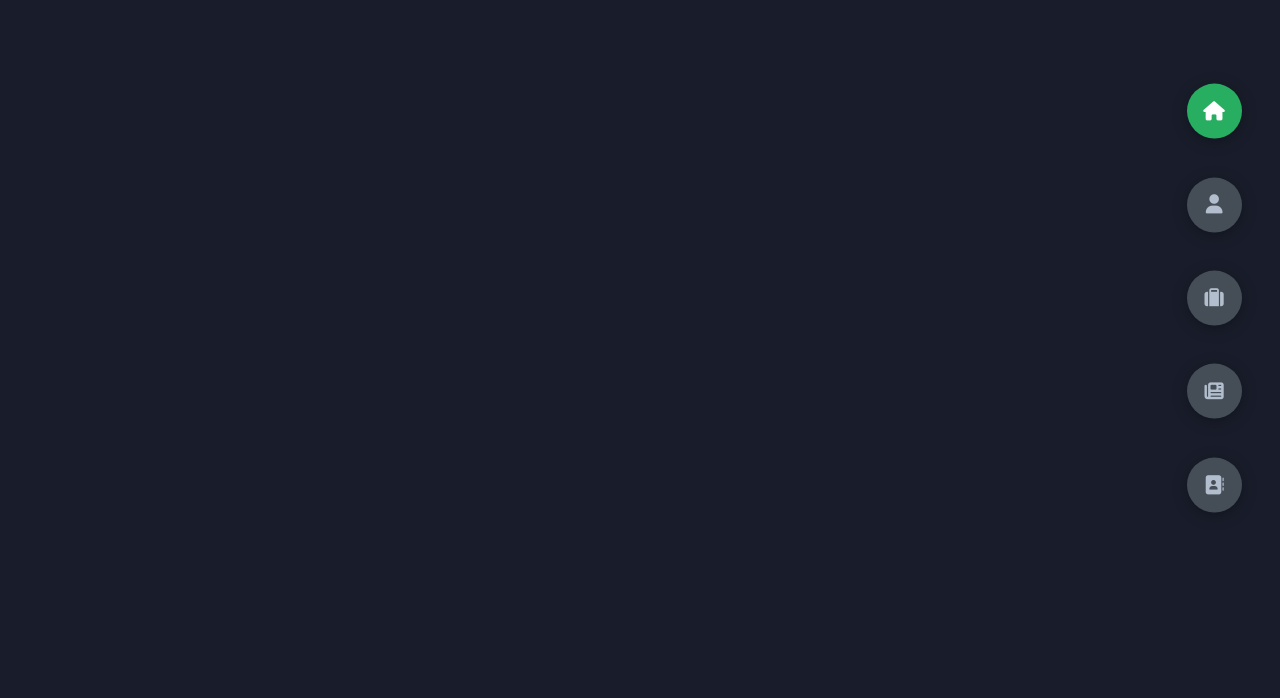
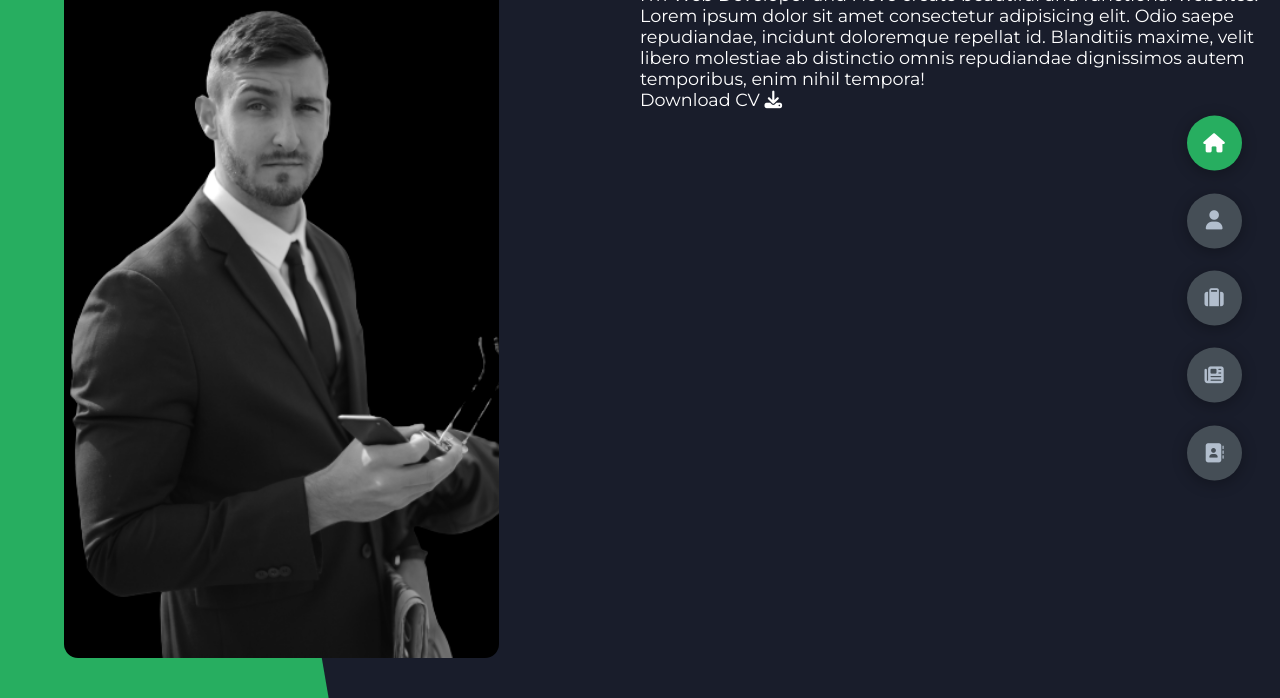
Before and after one commit to MiUlon/portfolio-website-1.3, a plain HTML site: page index.html in a window 1280 px wide. Shown: the part 102-800 px from the top of the page. Drawn offline with Linux system fonts and the light colour scheme.

Commit message:
implemented right side of header

```diff
--- a/index.html
+++ b/index.html
@@ -8,12 +8,39 @@
     <link rel="preconnect" href="https://fonts.googleapis.com">
     <link rel="preconnect" href="https://fonts.gstatic.com" crossorigin>
     <link href="https://fonts.googleapis.com/css2?family=Montserrat&display=swap" rel="stylesheet">
-    <link rel="stylesheet" href="https://cdnjs.cloudflare.com/ajax/libs/font-awesome/6.5.1/css/all.min.css" integrity="sha512-DTOQO9RWCH3ppGqcWaEA1BIZOC6xxalwEsw9c2QQeAIftl+Vegovlnee1c9QX4TctnWMn13TZye+giMm8e2LwA==" crossorigin="anonymous" referrerpolicy="no-referrer" />
+    <link rel="stylesheet" href="https://cdnjs.cloudflare.com/ajax/libs/font-awesome/6.5.1/css/all.min.css"
+        integrity="sha512-DTOQO9RWCH3ppGqcWaEA1BIZOC6xxalwEsw9c2QQeAIftl+Vegovlnee1c9QX4TctnWMn13TZye+giMm8e2LwA=="
+        crossorigin="anonymous" referrerpolicy="no-referrer" />
     <title>Portfolio</title>
 </head>
 
 <body class="main-content">
-    <header class="header section sec1 active" id="home"></header>
+    <header class="header section sec1 active" id="home">
+        <div class="header-content">
+            <div class="left-header">
+                <div class="h-shape"></div>
+                <div class="image">
+                    <img src="img/hero.png" alt="hero">
+                </div>
+            </div>
+            <div class="right-header">
+                <h1 class="name">
+                    Hi, I'm <span>Vardais Pavardis</span>.
+                    I'm Web Developer.
+                </h1>
+                <p>
+                    I'm Web Developer and I love create beautiful and functional websites.
+                    Lorem ipsum dolor sit amet consectetur adipisicing elit. Odio saepe repudiandae, incidunt
+                    doloremque repellat id. Blanditiis maxime, velit libero molestiae ab distinctio omnis
+                    repudiandae dignissimos autem temporibus, enim nihil tempora!
+                </p>
+                <a href="" class="main-btn">
+                    <span class="btn-text">Download CV</span>
+                    <span class="btn-icon"><i class="fas fa-download"></i></span>
+                </a>
+            </div>
+        </div>
+    </header>
 
     <main>
         <section class="section sec2 about" id="about"></section>
--- a/styles/styles.scss
+++ b/styles/styles.scss
@@ -32,13 +32,13 @@ body {
 a {
     display: inline-block;
     text-decoration: none;
-    background-color: inherit;
+    color: inherit;
     font-family: inherit;
 }
 
 header {
     height: 100vh;
-    color: car(--color-white);
+    color: var(--color-white);
     overflow: hidden;
 }
 
@@ -54,7 +54,7 @@ section {
 .section {
     transform: translateY(-100%) scale(0);
     transition: all .4s ease-in-out;
-    color: var(--color-primary);
+    background-color: var(--color-primary);
 }
 
 .sec1 {
@@ -80,6 +80,19 @@ section {
 .sec5 {
     display: none;
     transform: translateY(0) scale(1);
+}
+
+.active {
+    display: block;
+    animation: scaleAnim 1s ease-in-out;
+    @keyframes scaleAnim {
+        0% {
+            transform: translateY(-100%) scaleY(0);
+        }
+        100% {
+            transform: translateY(0%) scaleY(1);
+        }
+    }
 }
 
 .controls {
@@ -112,7 +125,7 @@ section {
         display: flex;
         justify-content: center;
         align-items: center;
-        margin: 1.2rem 0;
+        margin: .7rem 0;
         box-shadow: var(--box-shadow-1);
 
 
@@ -123,3 +136,48 @@ section {
        }
     }
 }
+
+.header-content {
+    display: grid;
+    grid-template-columns: repeat(2, 1fr);
+    min-height: 100vh;
+
+    .left-header {
+        display: flex;
+        align-items: center;
+        position: relative;
+
+        .h-shape {
+            transition: all .4s ease-in-out;
+            width: 65%;
+            height: 100%;
+            background-color: var(--color-secondary);
+            position: absolute;
+            left: 0;
+            top: 0;
+            z-index: -1;
+            clip-path: polygon(0 0, 46% 0, 79% 100%, 0% 100%);
+        }
+
+        .image {
+            border-radius: var(--br-sm-2);
+            height: 90%;
+            width: 68%;
+            margin-left: 4rem;
+            background-color: var(--color-black);
+            transition: all .4s ease-in-out;
+
+            img {
+                width: 100%;
+                height: 100%;
+                object-fit: cover;
+                transition: all .4s ease-in-out;
+                filter: grayscale(100%);
+
+                &:hover {
+                    filter: grayscale(0);
+                }
+            }
+        }
+    }
+}
```
Also changed, not shown: styles/styles.css, 1 other file.
